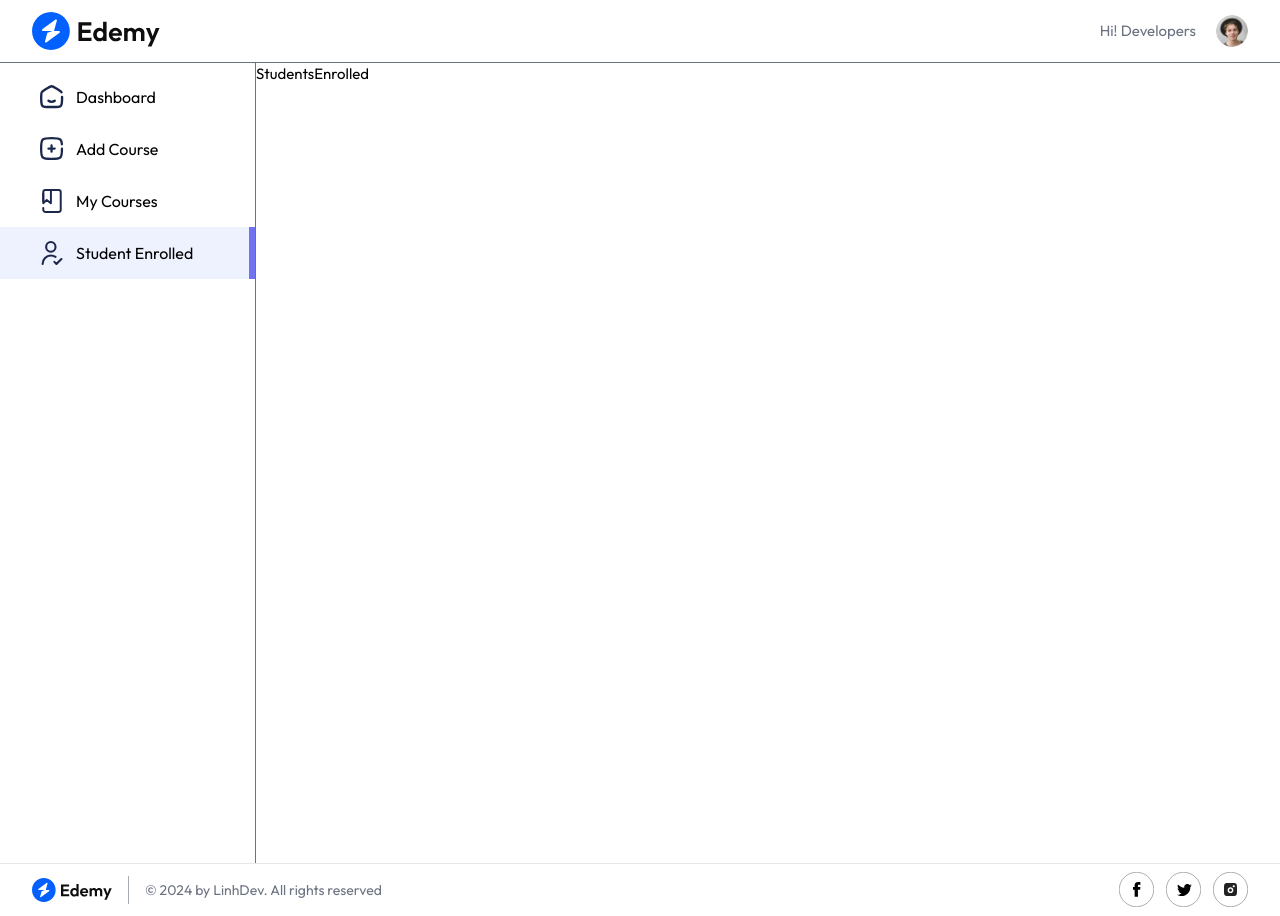
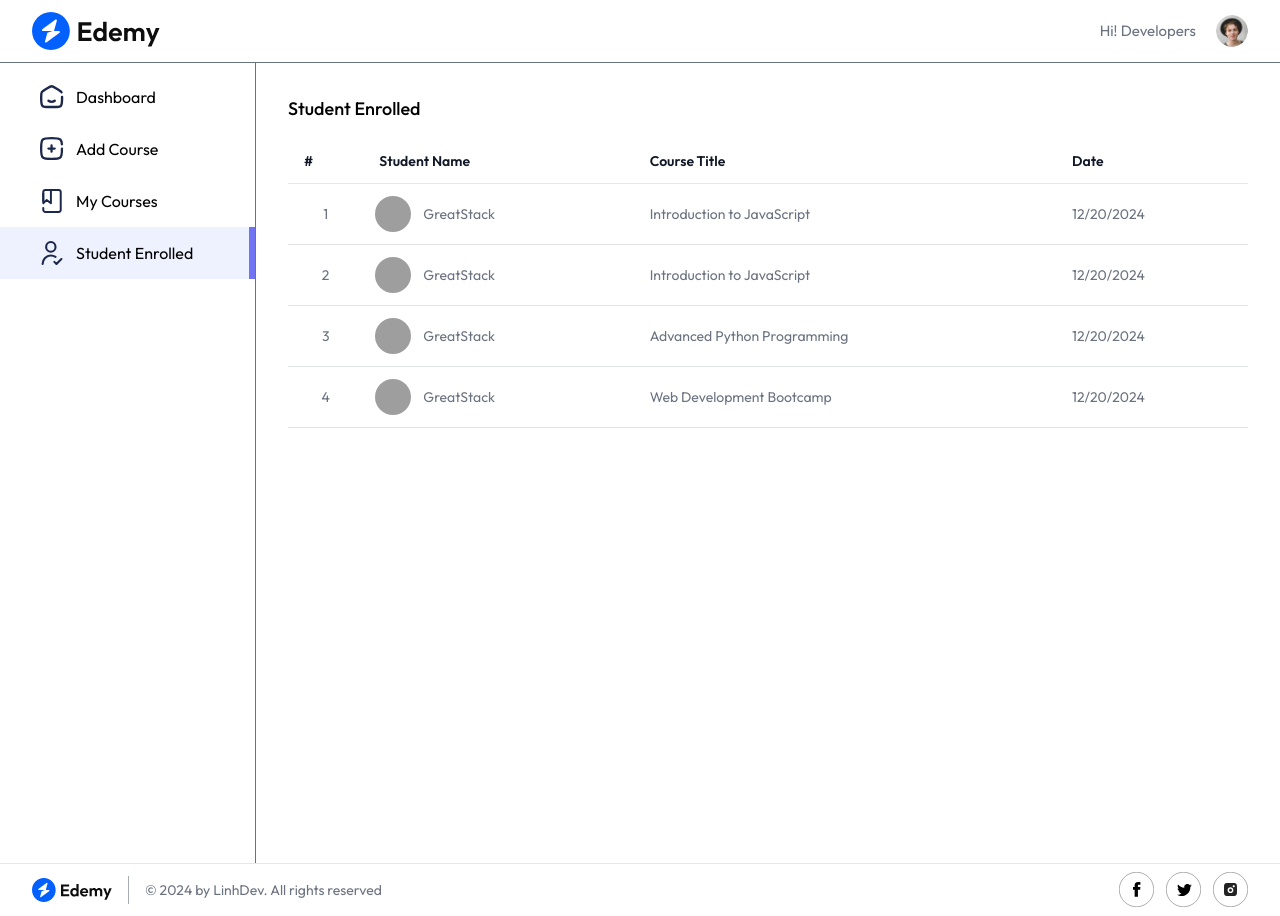
Before and after one commit to LinhKH/greatstack-mern-lms, a React (Vite) app in the folder client/: page /educator/student-enrolled in a window 1280 px wide. Built offline with nearby package versions, Linux system fonts and the light colour scheme; no server answers; grey boxes are pictures that could not be loaded; a web font is replaced by a local one.

Commit message:
Implement enrolled students display in StudentsEnrolled component

```diff
--- a/client/src/pages/educator/StudentsEnrolled.jsx
+++ b/client/src/pages/educator/StudentsEnrolled.jsx
@@ -1,11 +1,66 @@
-import React from 'react';
+import React, { useEffect, useState } from "react";
+import { dummyStudentEnrolled } from "../../assets/assets";
+import Loading from "../../components/common/Loading";
 
 const StudentsEnrolled = () => {
-  return (
-    <div>
-      StudentsEnrolled
+  const [enrolledStudents, setEnrolledStudents] = useState();
+
+  const fetchEnrolledStudents = () => {
+    setEnrolledStudents(dummyStudentEnrolled);
+  };
+
+  useEffect(() => {
+    fetchEnrolledStudents();
+  }, [enrolledStudents]);
+
+  return enrolledStudents ? (
+    <div className="h-screen flex flex-col items-start justify-between md:p-8 md:pb-0 p-4 pt-8 pb-0">
+      <div className="w-full">
+        <h2 className="pb-4 text-lg font-medium">Student Enrolled</h2>
+        <div>
+          <table className="md:table-auto table-fixed w-full overflow-hidden">
+            <thead className="text-gray-900 border-b border-r-gray-500/20 text-sm text-left">
+              <tr>
+                <th className="px-4 py-3 font-semibold truncate hidden sm:table-cell">
+                  #
+                </th>
+                <th className="px-4 py-3 font-semibold truncate">
+                  Student Name
+                </th>
+                <th className="px-4 py-3 font-semibold truncate">
+                  Course Title
+                </th>
+                <th className="px-4 py-3 font-semibold truncate hidden sm:table-cell">Date</th>
+              </tr>
+            </thead>
+            <tbody className="text-sm text-gray-500">
+              {enrolledStudents.map((item, index) => (
+                <tr key={index} className="border-b border-gray-500/20">
+                  <td className="px-4 py-3 text-center hidden sm:table-cell">
+                    {++index}
+                  </td>
+                  <td className="md:px-4 pl-2 md:pl-3 py-3 flex items-center space-x-3">
+                    <img
+                      src={item.student.imageUrl}
+                      alt="item Image"
+                      className="w-9 h-9 rounded-full"
+                    />
+                    <span className="truncate">{item.student.name}</span>
+                  </td>
+                  <td className="px-4 py-3 truncate">{item.courseTitle}</td>
+                  <td className="px-4 py-3 hidden sm:table-cell">
+                    {new Date(item.purchaseDate).toLocaleDateString()}
+                  </td>
+                </tr>
+              ))}
+            </tbody>
+          </table>
+        </div>
+      </div>
     </div>
-  )
-}
+  ) : (
+    <Loading />
+  );
+};
 
-export default StudentsEnrolled
+export default StudentsEnrolled;
```
